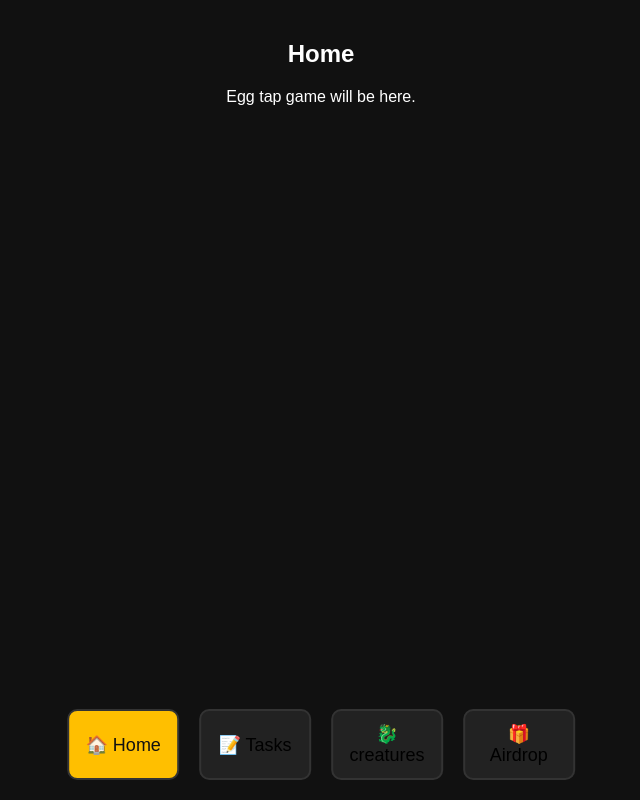
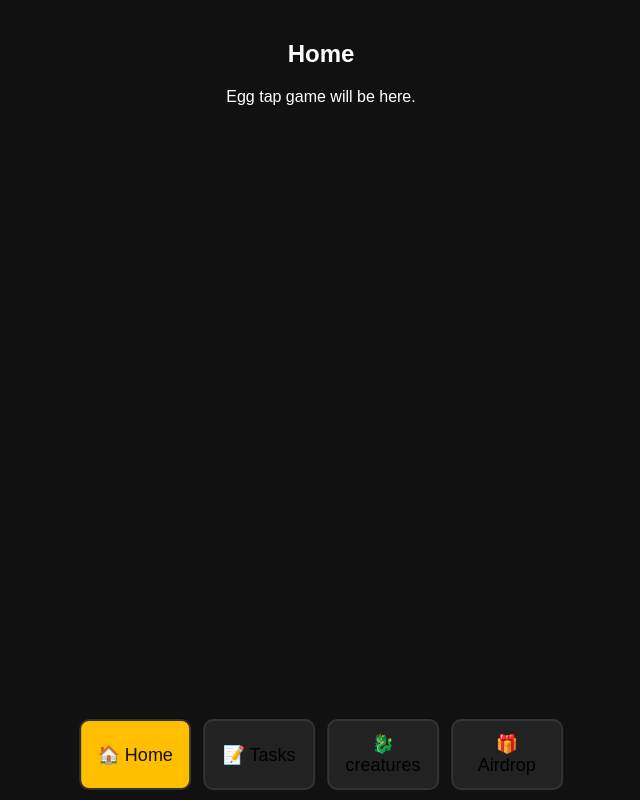
Before and after one commit to rafi1341/TokenHatch, a plain HTML site: page index.html in a window 1280 px wide. Shown: the whole page, without its empty margins (319-959 px from the left). Drawn offline with Linux system fonts and the light colour scheme.

Commit message:
Update style.css

```diff
--- a/style.css
+++ b/style.css
@@ -11,9 +11,9 @@ body {
 .tabs {
     display: flex;
     justify-content: center;  /* centers buttons horizontally */
-    gap: 10px;                /* space between buttons */
+    gap: 2px;                /* space between buttons */
     position: fixed;          /* fix at viewport bottom */
-    bottom: 20px;             /* distance from bottom */
+    bottom: 10px;             /* distance from bottom */
     left: 50%;                /* center horizontally */
     transform: translateX(-50%);
     margin: 0;                /* remove top/bottom margin */
```
